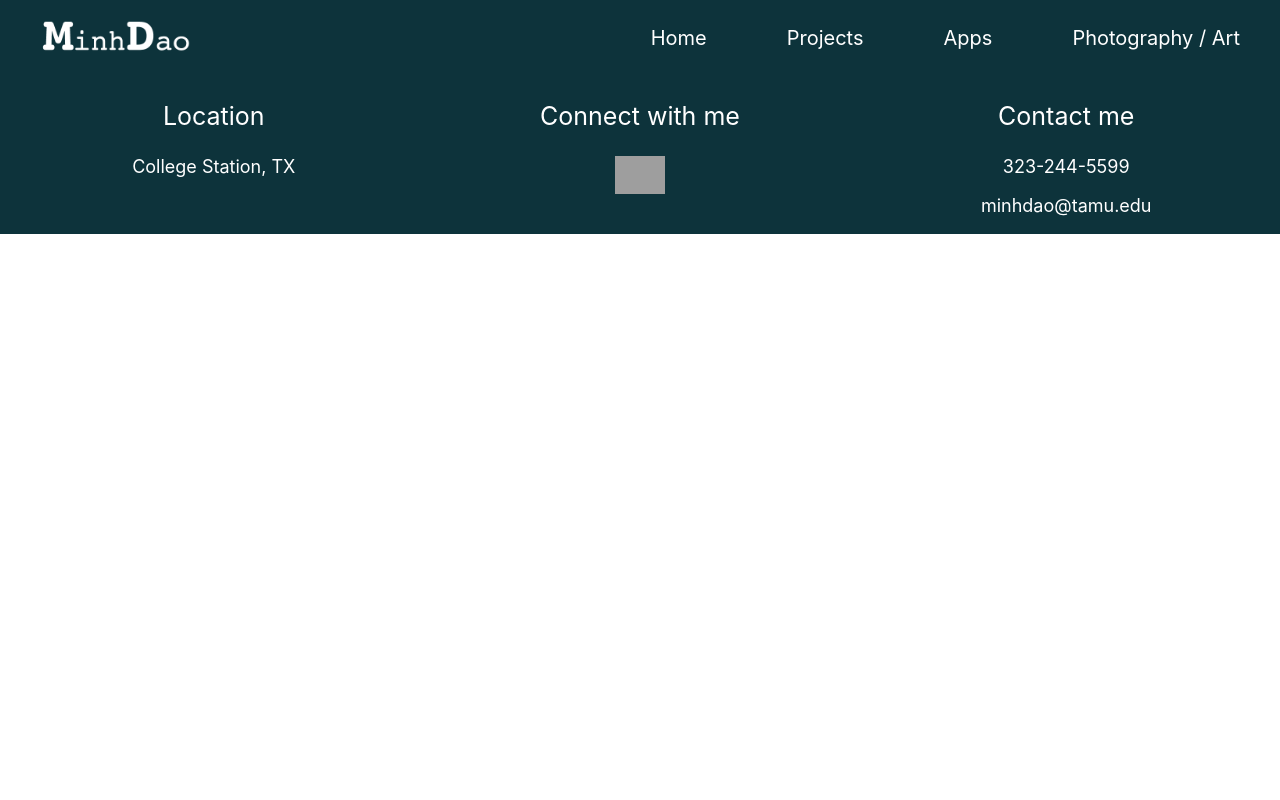
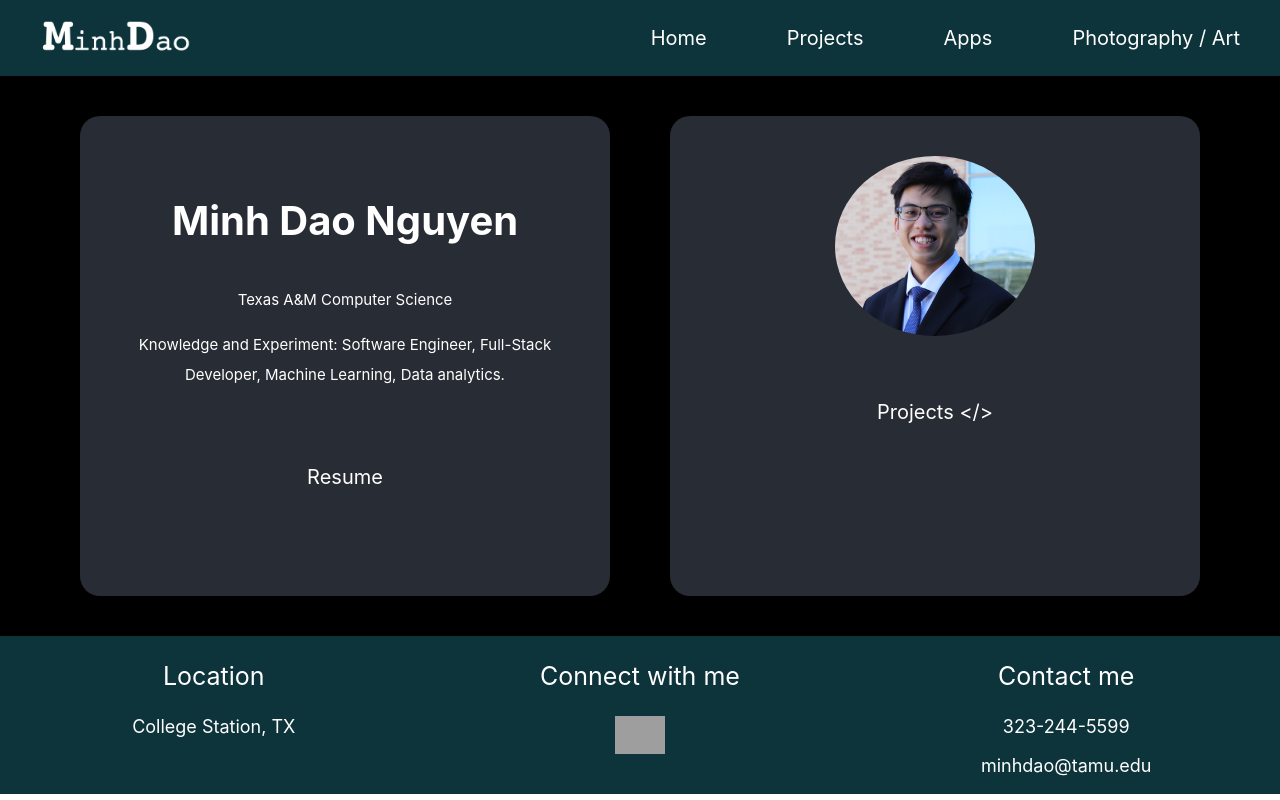
Before and after one commit to Minh-Dao-Nguyen/Minh-Dao-Profolio-React, a React (Create React App) app: page / in a window 1280 px wide. Built offline with nearby package versions, Linux system fonts and the light colour scheme; grey boxes are pictures that could not be loaded.

Commit message:
Add about me

```diff
--- a/package.json
+++ b/package.json
@@ -8,6 +8,7 @@
     "@testing-library/user-event": "^13.5.0",
     "react": "^18.2.0",
     "react-dom": "^18.2.0",
+    "react-router-dom": "^6.14.1",
     "react-scripts": "5.0.1",
     "web-vitals": "^2.1.4"
   },
--- a/src/App.js
+++ b/src/App.js
@@ -1,12 +1,17 @@
 import './App.css';
+import { BrowserRouter as Router, Route, Routes } from 'react-router-dom';
 import Footer from "./Components/Footer/Footer";
 import NavBar from "./Components/Nav Bar/NavBar";
+import Home from "./Pages/Home/Home.js";
 
 function App() {
   return (
     <div className='App'>
-      <NavBar/>
-      <Footer/>
+      <Router>
+        <NavBar />
+          <Home />
+        <Footer />
+      </Router>
     </div>
   );
 }
--- /dev/null
+++ b/src/Components/Buttons/Buttons.js
@@ -0,0 +1 @@
+import "./Buttons.css";
--- a/src/Components/Nav Bar/NavBar.js
+++ b/src/Components/Nav Bar/NavBar.js
@@ -1,5 +1,6 @@
 import nameLogo from '../../Images/Logo/name-logo.png'
 import './NavBar.css'
+import { Route } from 'react-router-dom';
 
 const NavBar = () => {
     return (
--- /dev/null
+++ b/src/Pages/Home/Home.css
@@ -0,0 +1,77 @@
+
+.center-div{
+    display: flex;
+    justify-content: center;
+    align-items: center;
+}
+
+.home-container{
+    padding-top: 40px;
+    padding-bottom: 40px;
+    background-color: black;
+}
+
+.aboutMe-cont1{
+    width: 450px;
+    height: 400px;
+    padding: 40px;
+    color: white;
+    background-color: #282c34;
+    border-radius: 20px;
+
+    margin-right: 40px;
+
+}
+
+.name-text{
+    font-size: 40px;
+    font-weight: bold;
+}
+
+.aboutMe-text {
+    display: block;
+    font-size: 15px;
+    line-height: 30px;
+    margin-top: 10px;
+}
+
+.aboutMe-cont2{
+    width: 450px;
+    height: 400px;
+    padding: 40px;
+    color: white;
+    background-color: #282c34;
+    border-radius: 20px;
+
+    margin-left: 20px;
+}
+
+.resume-button{
+    text-decoration: none;
+    font-size: 20px;
+    color: white;
+    padding: 20px;
+    transition: all 0.5s ease;
+}
+
+.resume-button:hover{
+    background-color: #0d333b;
+    font-size: 24px;
+    color: green;
+}
+
+.resume-button-cont{
+    display: flex;
+    justify-content: center;
+    margin-top: 20px;
+    border-radius: 12px;
+    width: 200px;
+    height: 70px;
+    padding: 20px;
+
+}
+
+#face-photo{
+    border-radius: 50%;
+    width: 200px;
+}
--- /dev/null
+++ b/src/Pages/Home/Home.js
@@ -0,0 +1,16 @@
+import "./Home.css";
+import {aboutMe} from "./HomeComp";
+import {aboutMe2} from "./HomeComp";
+
+
+const Home = () => {
+    return (
+        <div className="center-div home-container">
+           {aboutMe()}
+           {aboutMe2()}
+        </div>
+
+    );
+ }
+
+ export default Home;
--- /dev/null
+++ b/src/Pages/Home/HomeComp.js
@@ -0,0 +1,38 @@
+import "./Home.css";
+import facePhoto from "../../Images/Image/face-photo.png";
+
+export const aboutMe = () => {
+    return (
+        <div className="aboutMe-cont1">
+            <div id="aboutMe-text">
+                <p className="name-text reveal-typeText">Minh Dao Nguyen</p>
+                <p className="reveal-typeText aboutMe-text">
+                    Texas A&M Computer Science
+                </p>
+                <p className="reveal-typeText aboutMe-text">
+                    Knowledge and Experiment: Software Engineer, Full-Stack Developer, Machine Learning, Data analytics.
+                </p>
+            </div>
+            <div className="center-div">
+                        <div className="reveal-after-typeText resume-button-cont border-reveal">
+                            <a className="resume-button reveal-after-typeText" href=""> Resume </a>
+                        </div>
+                    </div>
+        </div>
+    );
+}
+
+export const aboutMe2 = () => {
+    return (
+        <div className="aboutMe-cont2">
+                    <img id="face-photo" src={facePhoto} className="reveal-after-typeText"/>
+                    <div className="center-div">
+                        <div className="reveal-after-typeText resume-button-cont border-reveal">
+                            <a className="reveal-after-typeText resume-button" href="">
+                                Projects &lt;/&gt;
+                            </a>
+                        </div>
+                    </div>
+                </div>
+    );
+}
```
Also changed, not shown: src/Components/Buttons/Buttons.css (added), src/Images/Image/face-photo.png (added), 1 other file (tests, documents, lock files or other folders).
